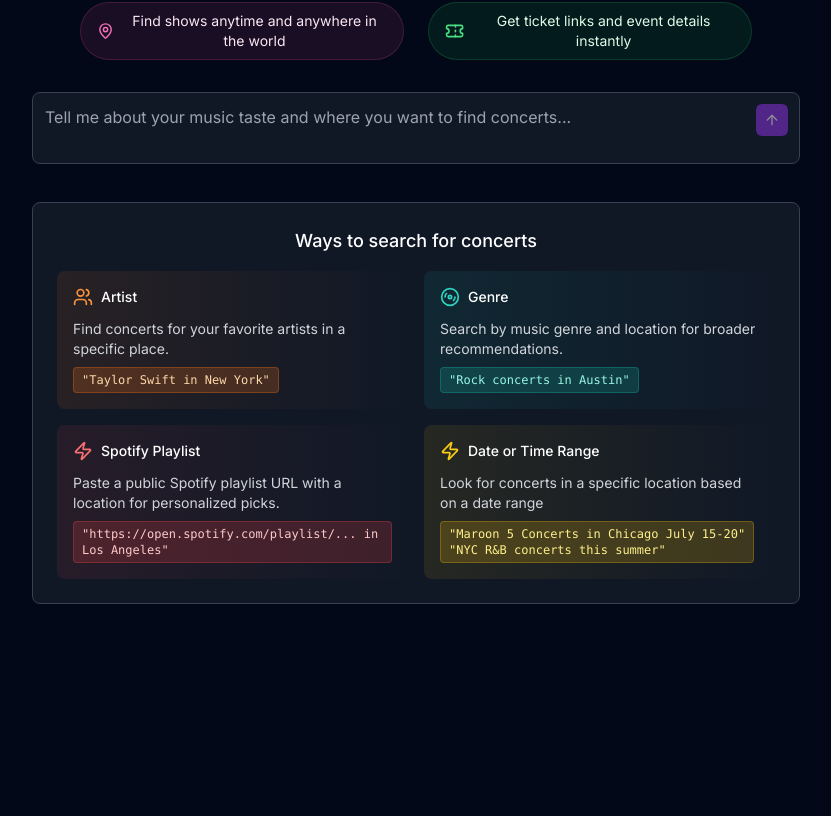
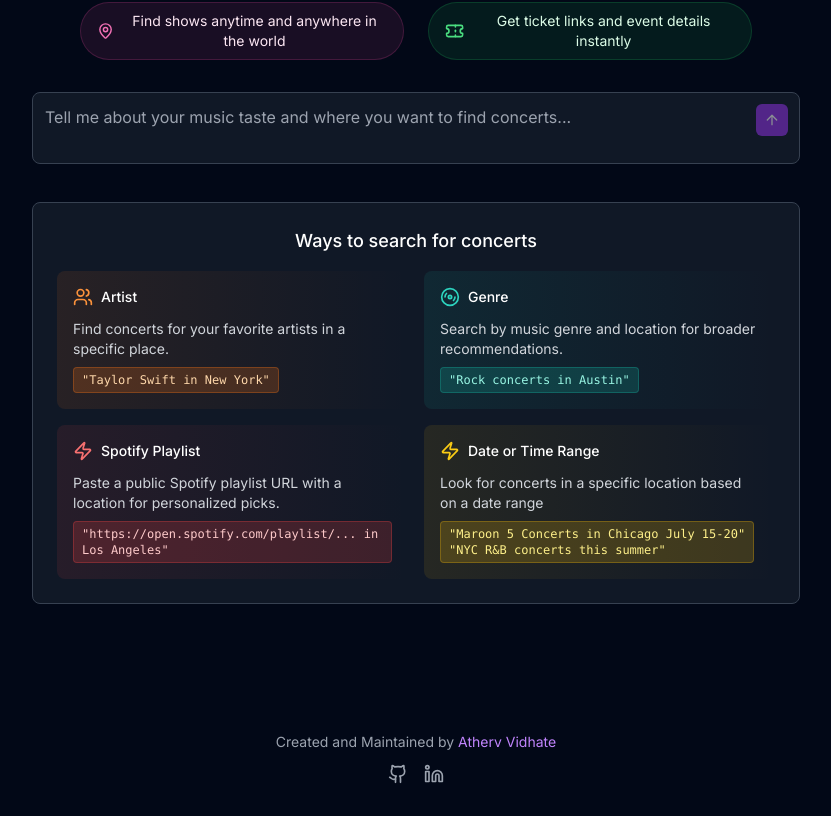
Before and after one commit to athervvidhate/ConcertScoutAI, a Next.js app in the folder frontend/: page / in a window 1280 px wide. Shown: the part 292-1108 px from the top of the page, without its empty margins (224-1055 px from the left). Before the commit the page ends 992 px from the top, so only its background shows below. Built offline with nearby package versions, Linux system fonts and the light colour scheme.

Commit message:
added created by footer with links

```diff
--- a/frontend/app/layout.tsx
+++ b/frontend/app/layout.tsx
@@ -3,6 +3,7 @@ import type { Metadata } from "next"
 import { Inter } from "next/font/google"
 import "./globals.css"
 import { Analytics } from '@vercel/analytics/react'
+import { Footer } from "@/components/footer"
 
 const inter = Inter({ subsets: ["latin"] })
 
@@ -27,7 +28,12 @@ export default function RootLayout({
         <link rel="apple-touch-icon" href="/favicon.svg" />
       </head>
       <body className={inter.className}>
-        {children}
+        <div className="flex min-h-screen flex-col">
+          <div className="flex-1">
+            {children}
+          </div>
+          <Footer />
+        </div>
         <Analytics />
       </body>
     </html>
--- a/frontend/app/page.tsx
+++ b/frontend/app/page.tsx
@@ -3,7 +3,7 @@ import { Instructions } from "@/components/instructions"
 
 export default function Home() {
   return (
-    <main className="flex min-h-screen flex-col items-center justify-center p-4 md:p-24">
+    <main className="flex flex-col items-center justify-center p-4 md:p-24 min-h-full">
       <div className="w-full max-w-3xl mx-auto space-y-8">
         <div className="text-center space-y-4">
           <h1 className="text-4xl md:text-5xl font-bold tracking-tight text-white">Concert Scout AI</h1>
--- a/frontend/app/results/page.tsx
+++ b/frontend/app/results/page.tsx
@@ -59,7 +59,7 @@ export default function ResultsPage() {
 
   if (isLoading) {
     return (
-      <main className="flex min-h-screen flex-col p-4 md:p-24">
+      <main className="flex flex-col p-4 md:p-24 min-h-full">
         <div className="w-full max-w-6xl mx-auto">
           <ResultsSkeleton />
         </div>
@@ -69,7 +69,7 @@ export default function ResultsPage() {
 
   if (!responseData) {
     return (
-      <main className="flex min-h-screen flex-col p-4 md:p-24">
+      <main className="flex flex-col p-4 md:p-24 min-h-full">
         <div className="w-full max-w-6xl mx-auto space-y-8">
           <div className="text-center py-12">
             <h2 className="text-2xl font-bold text-white mb-4">No results found</h2>
@@ -88,7 +88,7 @@ export default function ResultsPage() {
   }
 
   return (
-    <main className="flex min-h-screen flex-col p-4 md:p-24">
+    <main className="flex flex-col p-4 md:p-24 min-h-full">
       <div className="w-full max-w-6xl mx-auto space-y-8">
         <div className="flex items-center justify-between">
           <Link href="/">
--- /dev/null
+++ b/frontend/components/footer.tsx
@@ -0,0 +1,45 @@
+import Link from "next/link"
+import { Github, Linkedin} from "lucide-react"
+
+export function Footer() {
+  return (
+    <div className="w-full py-8">
+      <div className="flex flex-col items-center justify-center gap-3">
+        <div className="text-sm text-gray-400 text-center">
+          Created and Maintained by <span className="text-purple-400">Atherv Vidhate</span>{" "}
+          {/* Leaving this commented until portfolio site is finished */}
+          {/* <Link
+            href="https://atherv.com"
+            target="_blank"
+            rel="noopener noreferrer"
+            className="text-purple-400 hover:text-purple-300 transition-colors"
+          >
+            Atherv Vidhate
+          </Link> */}
+        </div>
+
+        <div className="flex items-center gap-4">
+          <Link
+            href="https://github.com/athervvidhate"
+            target="_blank"
+            rel="noopener noreferrer"
+            className="text-gray-400 hover:text-white transition-colors"
+            aria-label="GitHub Profile"
+          >
+            <Github className="h-5 w-5" />
+          </Link>
+
+          <Link
+            href="https://linkedin.com/in/athervvidhate"
+            target="_blank"
+            rel="noopener noreferrer"
+            className="text-gray-400 hover:text-white transition-colors"
+            aria-label="LinkedIn Profile"
+          >
+            <Linkedin className="h-5 w-5" />
+          </Link>
+        </div>
+      </div>
+    </div>
+  )
+}
```
